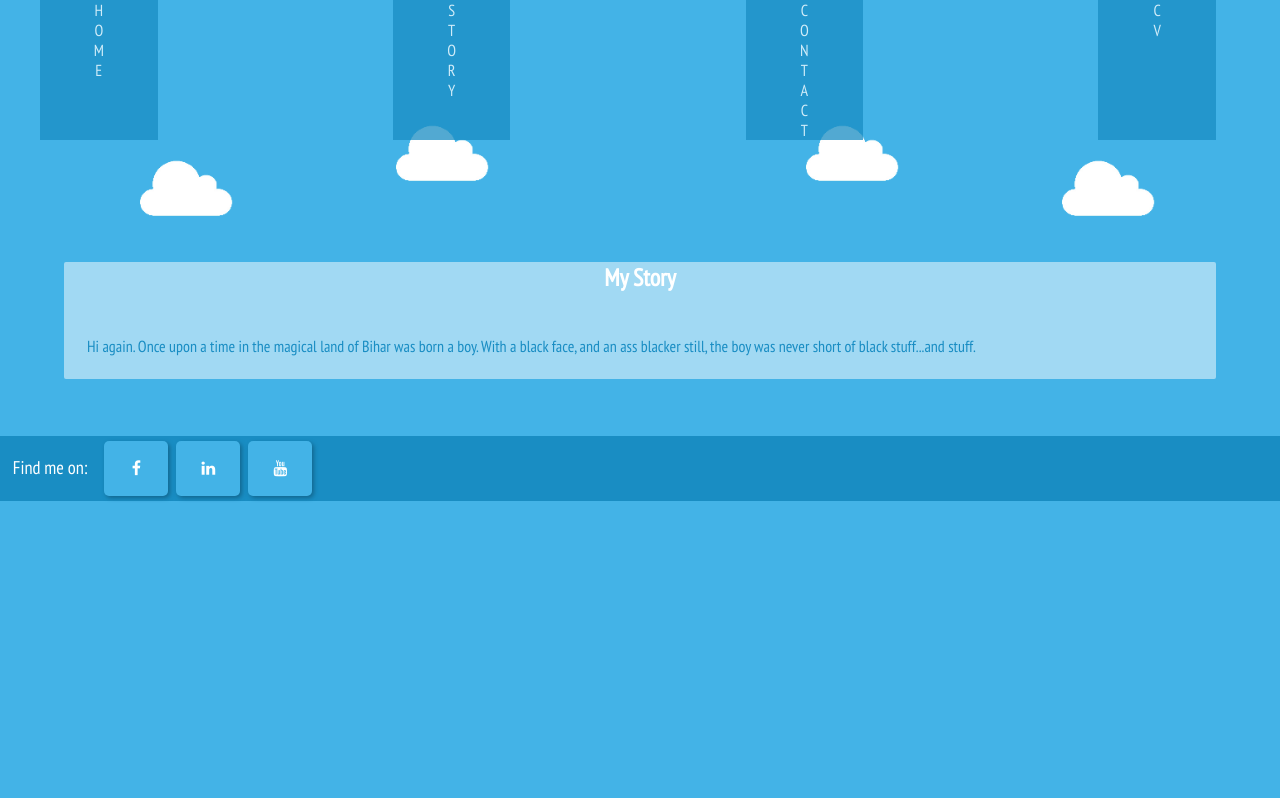
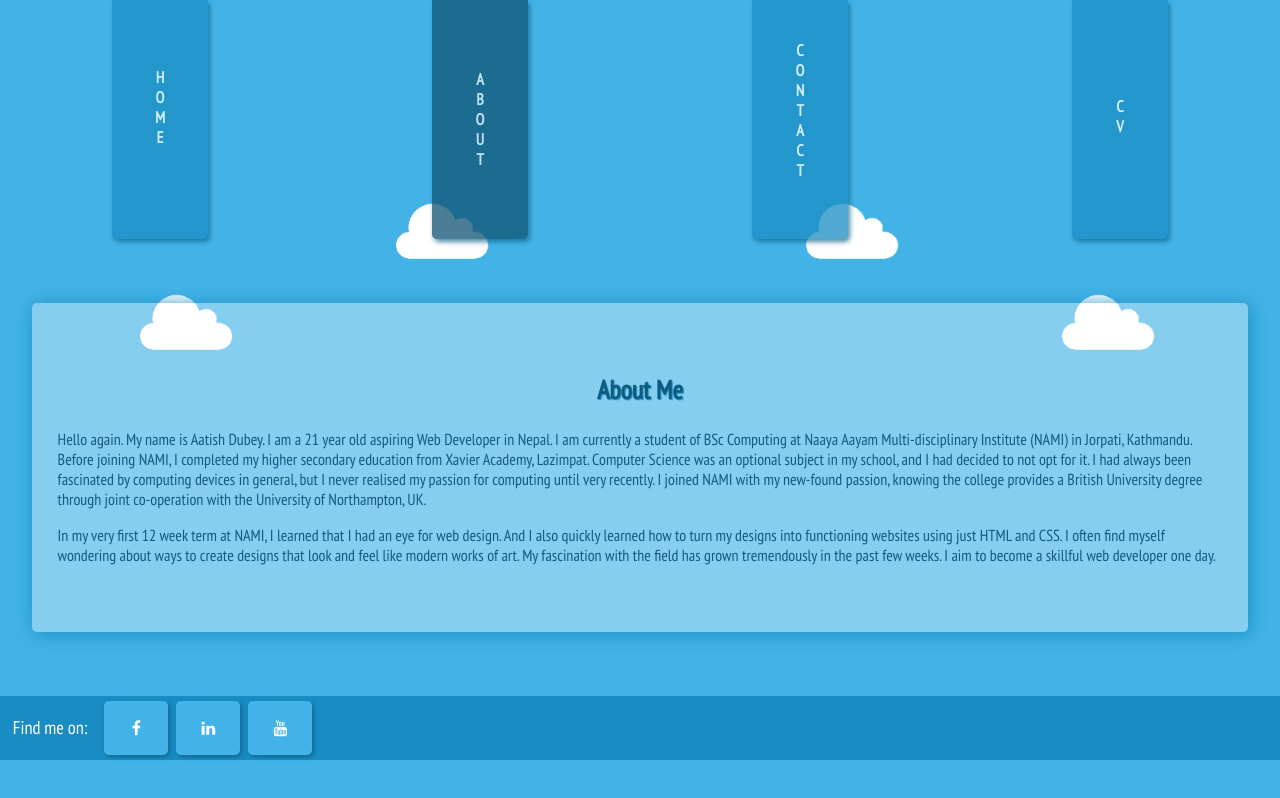
Before and after one commit to manbearpiggy/MBP_csy1018, a plain HTML site: page story.html in a window 1280 px wide. Drawn offline with Linux system fonts and the light colour scheme.

Commit message:
added content and designed about page

```diff
--- a/css/main.css
+++ b/css/main.css
@@ -9,8 +9,12 @@ body {
     background-repeat: no-repeat, no-repeat, no-repeat;
     background-position: 5% 40%, 30% 30%, 70% 30%, 95% 40%;
     background-size: 20%;
+    font-size: 100%;
 }
 
+body, caption, th, td, input, textarea, select, option, legend, fieldset, h1, h2, h3, h4, h5, h6 {
+  font-size-adjust: 0.5;
+}
 
 .main {
     padding: 2% 0;
--- a/css/story_styles.css
+++ b/css/story_styles.css
@@ -5,28 +5,40 @@ body {
   background: #43b3e7;
   background-image: url(../images/cloud.png), url(../images/cloud.png), url(../images/cloud.png), url(../images/cloud.png);
   background-repeat: no-repeat, no-repeat, no-repeat;
-  background-position: 5% 40%, 30% 30%, 70% 30%, 95% 40%;
+  background-position: 5% 45%, 30% 30%, 70% 30%, 95% 45%;
   background-size: 20%;
+  font-size: 100%;
 }
 
-.header {
-  width: 95%;
+body, caption, th, td, input, textarea, select, option, legend, fieldset, h1, h2, h3, h4, h5, h6 {
+  font-size-adjust: 0.5;
+}
+
+h3 {
+  font-size: 1.375em;
+  line-height: 1.13636364;
 }
 
 
 .header .nav {
   display: flex;
   flex-direction: row;
-  justify-content: space-between;
+  justify-content: space-around;
   list-style: none;
-  margin: 0 0 10% 0;
+  margin: 0 0 5% 0;
+  padding: 0;
 }
 
 .nav li {
-  width: 10%;
+  width: 5%;
   text-align: center;
   opacity: 0.75;
   background: #198dc3;
+  cursor: pointer;
+  border-radius: 0 0 5px 5px;
+  transition: none;
+  font-weight: 700;
+  box-shadow: 2px 3px 5px #12678f;
 }
 
 .nav li a {
@@ -35,23 +47,58 @@ body {
 
 .nav li a div {
   color: white;
+  border-radius: 0px 0px 5px 5px;
 }
 
-.section1 {
+.nav li:hover {
+  opacity: 1;
+}
+
+.home {
+  padding: 70% 0;
+}
+
+.story {
+  background: #0e4e6c;
+  opacity: 0.9;
+  padding: 35% 0;
+}
+
+.contact {
+  padding: 10% 0;
+}
+
+.cv {
+  padding: 95% 0;
+}
+
+.nav li a div:active {
+  transform: translateX(1px) translateY(1px);
+}
+
+.section {
   background: white;
-  margin: 0 5%;
-  background: rgba(255, 255, 255, 0.5);
-  border-radius: 2px;
+  margin: 0 2.5% 5% 2.5%;
+  background: rgba(255, 255, 255, 0.35);
+  border-radius: 5px;
+  padding: 4% 2%;
+  font-size: 1em;
+  line-height: 1.25;
+  box-shadow: 2px 2px 20px #198dc3;
 }
 
 .article_title h2 {
   text-align: center;
+  font-size: 1.625em;
+  color: #105b7e;
+  line-height: 1.15384615;
+  margin-bottom: 2%;
+  text-shadow: 1px 1px 1px #198dc3;
 }
 
-.article1 {
-  color: #198dc3;
-  padding: 2% 2%;
-  margin:  0 0 5% 0;
+.paragraph1, .paragraph2 {
+  color: #105b7e;
+  font-size: 1em;
 }
 
 .footer {
@@ -101,3 +148,44 @@ body {
     background: #43b3e7;
     color: white;
 }
+
+
+@media (max-width: 1500px) and (min-width: 1100px) {
+  .nav li {
+    width: 7.5%;
+  }
+
+  .home {
+    padding: 70% 0;
+  }
+
+  .story {
+    padding: 50% 0;
+  }
+
+  .contact {
+    padding: 20% 0;
+  }
+
+  .cv {
+    padding: 100% 0;
+  }
+}
+
+@media (max-width: 1099px) and (min-width: 800px) {
+  .nav li {
+    width: 10%;
+  }
+
+  .story {
+    padding: 50%;
+  }
+
+  .footer {
+    padding: 3% 1%;
+  }
+}
+
+@media (max-width: 799px) and (min-width: 200px) {
+
+}
--- a/story.html
+++ b/story.html
@@ -12,30 +12,42 @@
 <body>
     <div class="header">
         <ul class="nav">
-            <li class="homepage">H<br>O<br>M<br>E</li>
-            <li class="storypage">
+            <li id="homepage"><a href="#"><div class="home">H<br>O<br>M<br>E</div></li></a>
+            <li id="storypage">
                 <a href="#">
-                    <div class="story">S<br>T<br>O<br>R<br>Y</div>
+                    <div class="story"><h4>A<br>B<br>O<br>U<br>T</h4></div>
                 </a>
             </li>
-            <li class="contactpage">
+            <li id="contactpage">
                 <a href="#">
-                    <div class="contact">C<br>O<br>N<br>T<br>A<br>C<br>T</div>
+                    <div class="contact"><h4>C<br>O<br>N<br>T<br>A<br>C<br>T</h4></div>
                 </a>
             </li>
-            <li class="cvpage">
+            <li id="cvpage">
                 <a href="#">
-                    <div class="CV">C<br>V</div>
+                    <div class="cv">C<br>V</div>
                 </a>
             </li>
         </ul>
     </div>
-    <div class="section1">
-        <div class="article_title"><h2>My Story</h2></div>
-        <div class="article1">
-          Hi again. Once upon a time in the magical land of Bihar was born a boy. With a black
-          face, and an ass blacker still, the boy was never short of black stuff...and stuff.
+    <div class="section">
+        <div class="article_title"><h2>About Me</h2></div>
+        <p class="paragraph1">
+          Hello again. My name is Aatish Dubey. I am a 21 year old aspiring Web Developer in Nepal. I am currently
+           a student of BSc Computing at Naaya Aayam Multi-disciplinary Institute (NAMI) in Jorpati, Kathmandu.
+            Before joining NAMI, I completed my higher secondary education from Xavier Academy, Lazimpat.
+             Computer Science was an optional subject in my school, and I had decided to not opt for it.
+              I had always been fascinated by computing devices in general, but I never realised my passion for computing until
+               very recently. I joined NAMI with my new-found passion, knowing the college provides a British University degree
+                through joint co-operation with the University of Northampton, UK.</p>
+        <p class="paragraph2">
+          In my very first 12 week term at NAMI, I learned that I had an eye for web design. And I also quickly learned how to
+           turn my designs into functioning websites using just HTML and CSS. I often find myself wondering about ways to create
+            designs that look and feel like modern works of art. My fascination with the field has grown tremendously in
+             the past few weeks. I aim to become a skillful web developer one day.
+
         </div>
+
     </div>
     <div class="footer">
           <p>Find me on: </p>
```
Also changed, not shown: index.html (+1 -1 lines).
